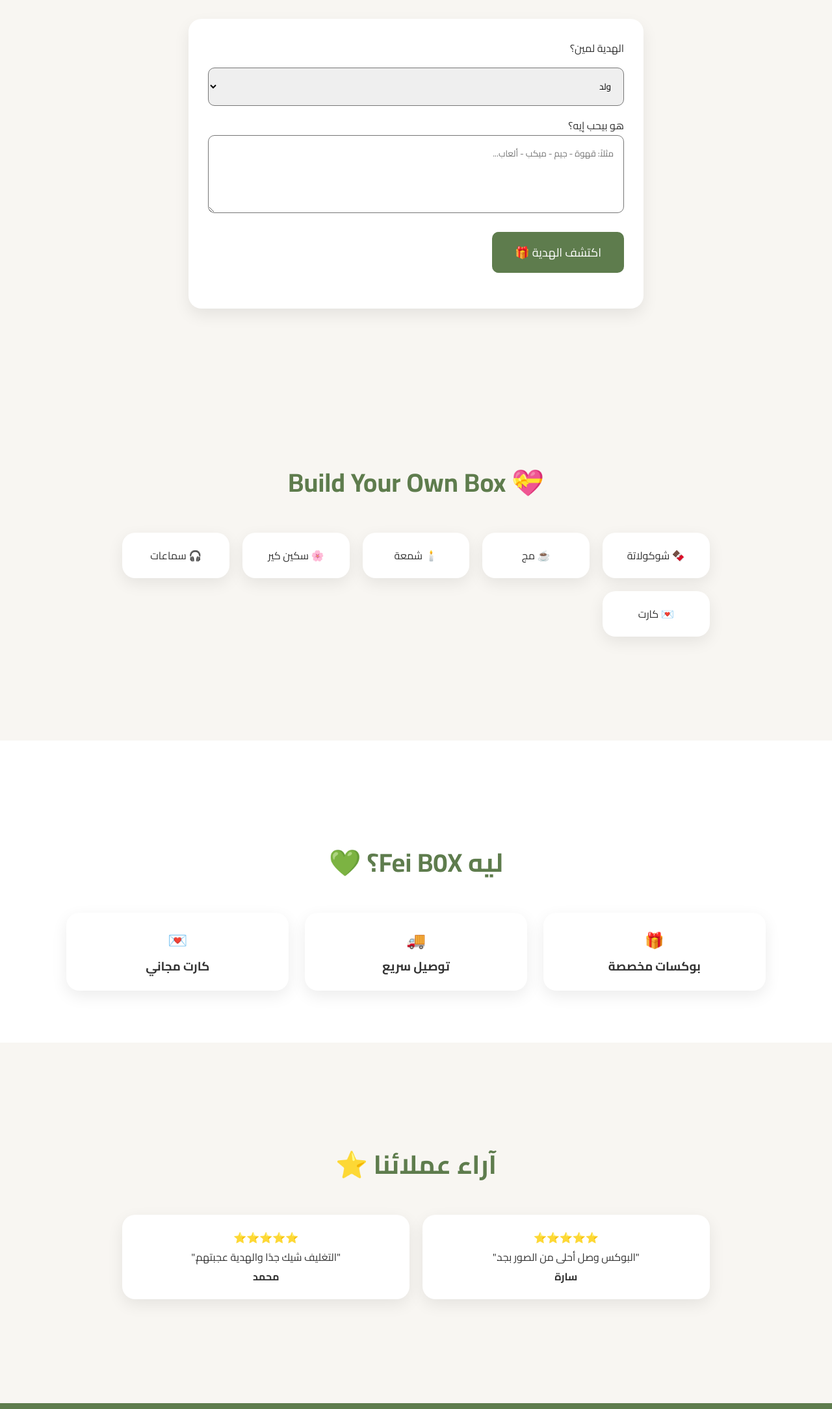
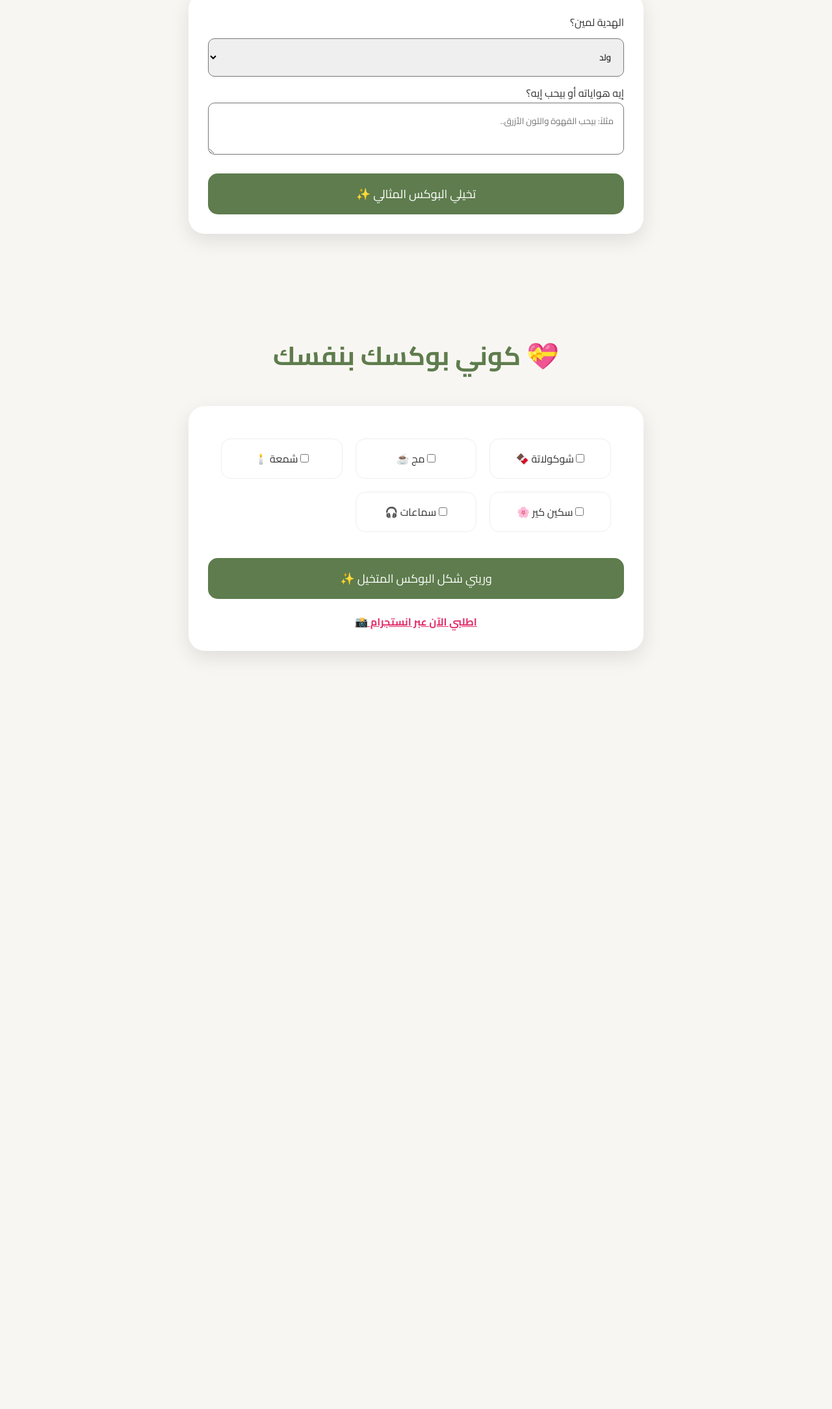
Before and after one commit to FeeB0X/Fee-BOX, a plain HTML site: page index.html in a window 1280 px wide. Shown: the part 631-2800 px from the top of the page at 65% size. After the commit the page ends 1673 px from the top, so only its background shows below. Drawn offline with Linux system fonts and the light colour scheme.

Commit message:
Update index.html

```diff
--- a/index.html
+++ b/index.html
@@ -10,100 +10,79 @@
         body { background:#F8F6F2; color:#333; }
         header { background:#fff; padding:20px 8%; display:flex; justify-content:space-between; align-items:center; box-shadow:0 2px 15px rgba(0,0,0,.08); position:sticky; top:0; z-index:1000; }
         .logo { font-size:32px; font-weight:bold; color:#5E7C4D; }
-        nav a { text-decoration:none; color:#444; margin:0 15px; font-weight:600; }
         .hero { padding:80px 8%; text-align:center; }
         .hero h1 { font-size:45px; color:#5E7C4D; margin-bottom:20px; }
         .section-title { text-align:center; font-size:40px; margin-top:70px; margin-bottom:40px; color:#5E7C4D; }
-        .boxes { display:grid; grid-template-columns:repeat(auto-fit, minmax(150px, 1fr)); gap:20px; padding:0 8% 80px; }
-        .card { background:#fff; border-radius:20px; box-shadow:0 8px 25px rgba(0,0,0,.08); padding:20px; text-align:center; }
+        .box-container { max-width:700px; margin:auto; background:white; padding:30px; border-radius:25px; box-shadow:0 10px 30px rgba(0,0,0,0.1); }
+        .btn { background:#5E7C4D; color:white; padding:15px 40px; border:none; border-radius:15px; cursor:pointer; font-size:18px; margin-top:20px; width:100%; }
+        .grid { display:grid; grid-template-columns:repeat(auto-fit, minmax(150px, 1fr)); gap:20px; padding:20px; }
+        .card { background:#fff; border:1px solid #eee; border-radius:15px; padding:15px; text-align:center; cursor:pointer; }
     </style>
 </head>
 <body>
 
 <header>
     <div class="logo">Fei B0X 🎁</div>
-    <nav>
-        <a href="#">Home</a>
-        <a href="#finder">Gift Finder</a>
-        <a href="#build">Build Your Box</a>
-    </nav>
 </header>
 
 <section class="hero">
     <h1>Every Gift Tells a Story ✨</h1>
-    <p>اكتشفي أجمل بوكس هدية مخصص لكل شخصية ولكل مناسبة.</p>
+    <p>صممي هديتك الخاصة أو اتركي للذكاء الاصطناعي مهمة التخيل!</p>
 </section>
 
-<!-- ========== GIFT FINDER ========== -->
-<section id="finder" style="padding:80px 8%;background:#F8F6F2;">
-    <h2 class="section-title">🤖 Gift Finder</h2>
-    <div style="max-width:700px;margin:auto;background:white;padding:30px;border-radius:20px;box-shadow:0 10px 25px rgba(0,0,0,.08);">
+<!-- 1. AI Gift Finder -->
+<section id="finder" style="padding:40px 8%;">
+    <h2 class="section-title">🤖 Fei B0X AI Designer</h2>
+    <div class="box-container">
         <label>الهدية لمين؟</label>
-        <select id="person" style="width:100%;padding:15px;margin:15px 0;border-radius:10px;">
-            <option>ولد</option>
-            <option>بنت</option>
-            <option>طفل</option>
+        <select id="person" style="width:100%; padding:15px; margin:10px 0; border-radius:10px;">
+            <option>ولد</option><option>بنت</option><option>طفل</option>
         </select>
-        <label>هو بيحب إيه؟</label>
-        <textarea id="about" placeholder="مثلاً: قهوة - جيم - ميكب - ألعاب..." style="width:100%;padding:15px;height:120px;border-radius:10px;"></textarea>
-        <button onclick="giftAI()" style="margin-top:20px;background:#5E7C4D;color:white;padding:15px 35px;border:none;border-radius:10px;font-size:18px;cursor:pointer;">اكتشف الهدية 🎁</button>
-        <h2 id="answer" style="margin-top:25px;color:#5E7C4D;"></h2>
+        <label>إيه هواياته أو بيحب إيه؟</label>
+        <textarea id="about" placeholder="مثلاً: بيحب القهوة واللون الأزرق.." style="width:100%; padding:15px; height:80px; border-radius:10px;"></textarea>
+        <button class="btn" onclick="designGift()">تخيلي البوكس المثالي ✨</button>
+        <div id="ai-output" style="margin-top:20px; padding:15px; display:none; border-right: 5px solid #5E7C4D; background:#f9f9f9;">
+            <p id="result-text"></p>
+        </div>
     </div>
 </section>
 
-<!-- ========== BUILD YOUR BOX ========== -->
-<section id="build" style="padding:80px 8%;">
-    <h2 class="section-title">💝 Build Your Own Box</h2>
-    <div class="boxes">
-        <div class="card">🍫 شوكولاتة</div>
-        <div class="card">☕ مج</div>
-        <div class="card">🕯️ شمعة</div>
-        <div class="card">🌸 سكين كير</div>
-        <div class="card">🎧 سماعات</div>
-        <div class="card">💌 كارت</div>
+<!-- 2. Build Your Box -->
+<section id="build" style="padding:40px 8%;">
+    <h2 class="section-title">💝 كوني بوكسك بنفسك</h2>
+    <div class="box-container">
+        <div class="grid" id="selection-area">
+            <div class="card"><input type="checkbox" value="شوكولاتة 🍫"> شوكولاتة 🍫</div>
+            <div class="card"><input type="checkbox" value="مج ☕"> مج ☕</div>
+            <div class="card"><input type="checkbox" value="شمعة 🕯️"> شمعة 🕯️</div>
+            <div class="card"><input type="checkbox" value="سكين كير 🌸"> سكين كير 🌸</div>
+            <div class="card"><input type="checkbox" value="سماعات 🎧"> سماعات 🎧</div>
+        </div>
+        <button class="btn" onclick="buildMyBox()">وريني شكل البوكس المتخيل ✨</button>
+        <div id="box-result" style="margin-top:20px; padding:15px; display:none; border:2px dashed #5E7C4D; border-radius:10px;">
+            <h3 id="final-box-text"></h3>
+        </div>
+        <a href="https://www.instagram.com/fei_b0x" style="display:block; text-align:center; margin-top:20px; color:#E1306C; font-weight:bold;">اطلبي الآن عبر انستجرام 📸</a>
     </div>
 </section>
 
-<!-- ========== WHY FEI B0X ========== -->
-<section style="padding:80px 8%;background:#ffffff;">
-    <h2 class="section-title">ليه Fei B0X؟ 💚</h2>
-    <div style="display:grid;grid-template-columns:repeat(auto-fit,minmax(220px,1fr));gap:25px;text-align:center;">
-        <div class="card"><h2>🎁</h2><h3>بوكسات مخصصة</h3></div>
-        <div class="card"><h2>🚚</h2><h3>توصيل سريع</h3></div>
-        <div class="card"><h2>💌</h2><h3>كارت مجاني</h3></div>
-    </div>
-</section>
+<script>
+    // منطق الـ AI Designer
+    function designGift() {
+        let about = document.getElementById("about").value;
+        if(about.length < 3) { alert("اكتبي لي تفاصيل أكتر!"); return; }
+        let theme = about.includes("قهوة") ? "بوكس طقوس القهوة الدافئة ☕" : "بوكس هدايا مخصص ومصمم خصيصاً 🎁";
+        document.getElementById("ai-output").style.display = "block";
+        document.getElementById("result-text").innerHTML = "تخيلت لك <b>" + theme + "</b>.<br> البوكس هيكون فيه لمسات تعبر عن: " + about + ".";
+    }
 
-<!-- ========== REVIEWS ========== -->
-<section style="padding:80px 8%;">
-    <h2 class="section-title">آراء عملائنا ⭐</h2>
-    <div class="boxes" style="grid-template-columns:repeat(auto-fit, minmax(250px, 1fr));">
-        <div class="card">⭐⭐⭐⭐⭐<p>"البوكس وصل أحلى من الصور بجد."</p><b>سارة</b></div>
-        <div class="card">⭐⭐⭐⭐⭐<p>"التغليف شيك جدًا والهدية عجبتهم."</p><b>محمد</b></div>
-    </div>
-</section>
-
-<!-- ========== INSTAGRAM ========== -->
-<section style="background:#5E7C4D;color:white;padding:70px 20px;text-align:center;">
-    <h2 style="font-size:40px;">تابعينا على Instagram 📸</h2>
-    <a href="https://www.instagram.com/fei_b0x" style="background:#E1306C;color:white;padding:18px 40px;border-radius:15px;text-decoration:none;font-size:20px;font-weight:bold;">Order Now</a>
-</section>
-
-<footer style="background:#222;color:white;padding:30px;text-align:center;">
-    <h2>Fei B0X 🎁</h2>
-    <p>©️ 2026 جميع الحقوق محفوظة</p>
-</footer>
-
-<script>
-    function giftAI(){
-        let text = document.getElementById("about").value.toLowerCase();
-        let result = "🎁 Custom Fei B0X";
-        if(text.includes("قهوة")||text.includes("coffee")) result = "☕ Coffee Box";
-        else if(text.includes("جيم")||text.includes("gym")) result = "💪 Fitness Box";
-        else if(text.includes("ميكب")||text.includes("skin")) result = "🌸 Self Care Box";
-        else if(text.includes("شوكولاتة")) result = "🍫 Chocolate Box";
-        else if(text.includes("العاب")||text.includes("game")) result = "🎮 Gamer Box";
-        document.getElementById("answer").innerHTML = "أفضل اختيار ليك هو:<br><br><b>" + result + "</b>";
+    // منطق البناء التفاعلي
+    function buildMyBox() {
+        let selected = [];
+        document.querySelectorAll('#selection-area input:checked').forEach((cb) => { selected.push(cb.value); });
+        if(selected.length === 0) { alert("اختاري منتجات الأول!"); return; }
+        document.getElementById("box-result").style.display = "block";
+        document.getElementById("final-box-text").innerHTML = "البوكس بتاعك هيحتوي على:<br>" + selected.join(" + ");
     }
 </script>
 
```
